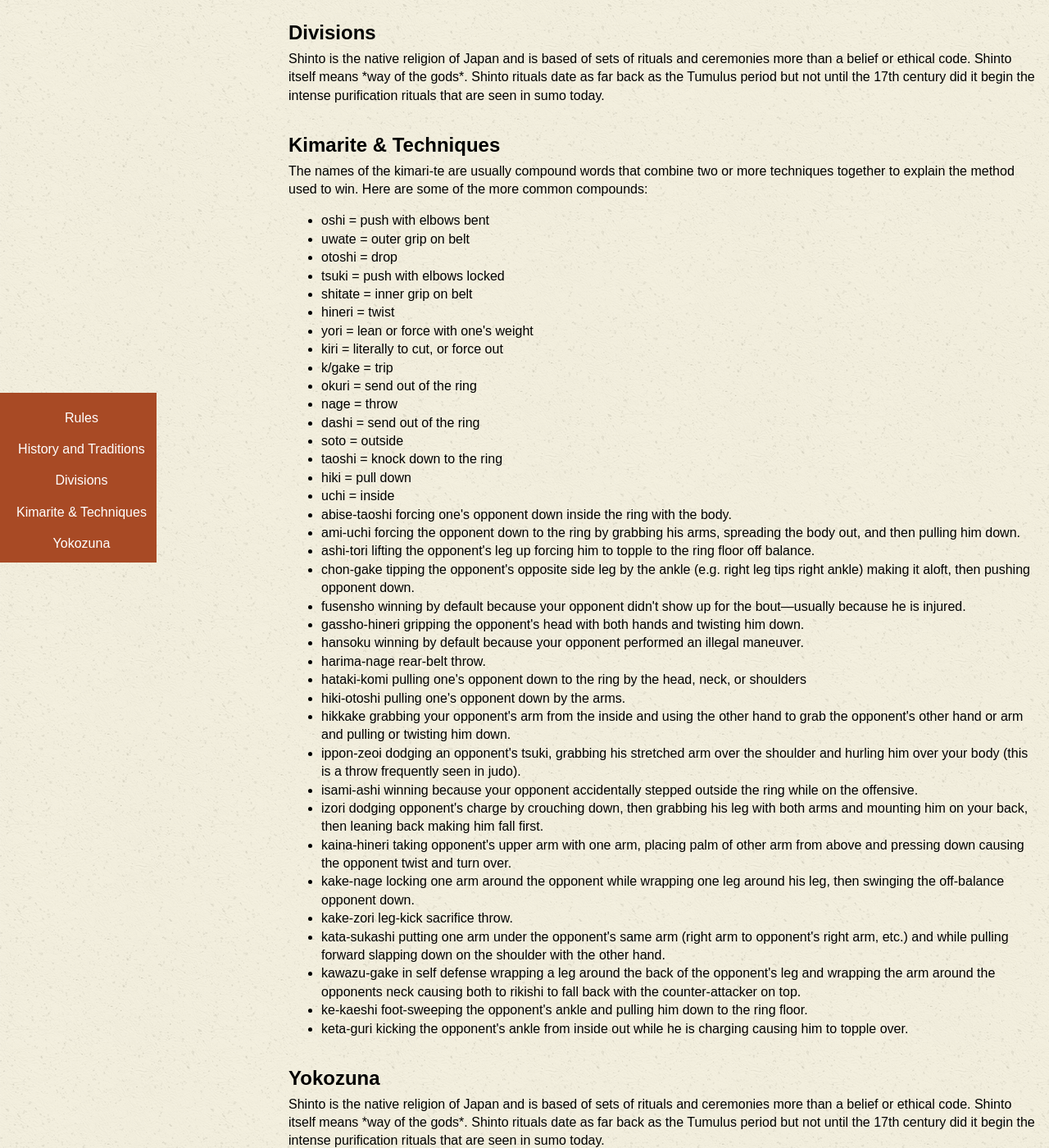
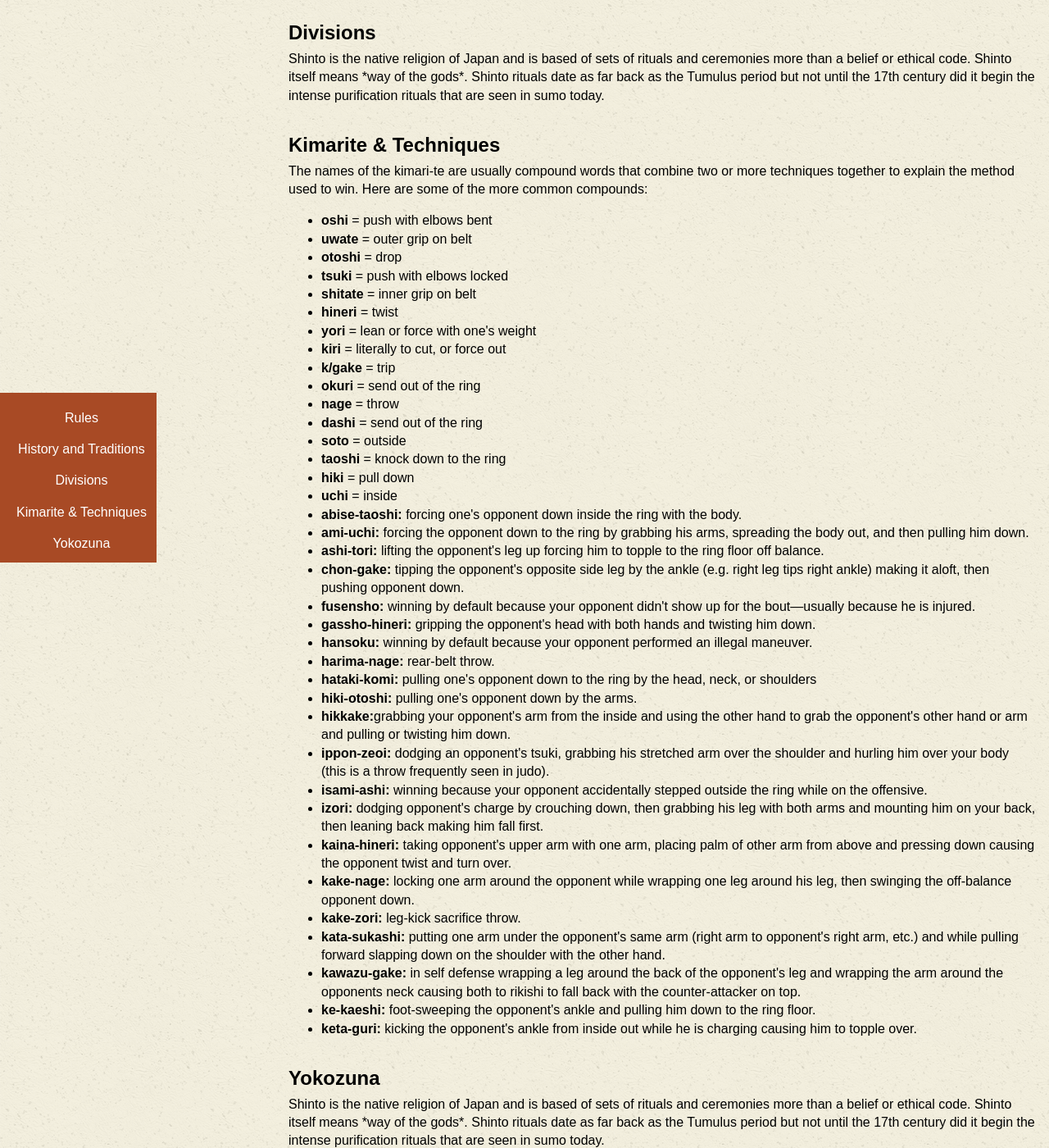
Before and after one commit to walkergrace/large-data-website, a Jekyll site: the page built from sport-of-sumo.html, in a window 1280 px wide and 1400 px high, scrolled down 1231 px. Shown: the whole window at 82% size. Built offline with Jekyll 4.4.1, drawn with Linux system fonts in a browser that asks for light colours.

Commit message:
usability changes

```diff
--- a/_layouts/default.html
+++ b/_layouts/default.html
@@ -15,16 +15,16 @@
   <meta property="og:title" content="Sumo Wrestling - Discover the ancient Japanese sport">
   <meta property="og:url" content="http://www.sumowrestling.com">
   <!-- Image dimensions: minimum 200x200; recommended 1500x1500 -->
-  <meta property="og:image" content="http://fullurl.com/to-this/image.jpg">
+  <meta property="og:image" content="http://sumowrestling.com/to-this/image.jpg">
   <meta property="og:site_name" content="Sumo.com">
-  <meta property="og:description" content="Description of this page, same as meta description">
+  <meta property="og:description" content="Discover the ancient Japanese sport of Sumo Wrestling">
   <!--TWITTER-->
   <meta name="twitter:card" content="summary">
   <meta name="twitter:title" content="Sumo Wrestling - Discover the ancient Japanese sport">
   <meta name="twitter:url" content="http://sumowrestling.com">
-  <meta name="twitter:description" content="Description of this page, same as meta description">
+  <meta name="twitter:description" content="Discover the ancient Japanese sport of Sumo Wrestling">
   <!-- The image should be 120x120 pixels in dimension -->
-  <meta name="twitter:image" content="http://fullurl.com/to-this/image.jpg">
+  <meta name="twitter:image" content="http://sumowrestling.com/to-this/image.jpg">
 </head>
 
 <body>
--- a/aboutsumo.html
+++ b/aboutsumo.html
@@ -30,7 +30,7 @@ layout: default
 						the gods during festivals. Very little time is actually spend grappling,
 						most of their time is spent performing ceremonies rich in Shinto tradition.</p>
 
-					<img class="flex-img" src="img/sumo6.png">
+					<img class="flex-img" src="img/sumo6.png" alt="shinto temple">
 
 				<h2 id="shinto">Shinto</h2>
 					<p>Shinto is the native religion of Japan and is based of sets of rituals
--- a/sport-of-sumo.html
+++ b/sport-of-sumo.html
@@ -46,44 +46,44 @@ layout: default
 				<h2 id="techniques">Kimarite & Techniques</h2>
 					<p>The names of the kimari-te are usually compound words that combine two or more techniques together to explain the method used to win. Here are some of the more common compounds:</p>
 						<ul>
-							<li>oshi = push with elbows bent</li>
-							<li>uwate = outer grip on belt</li>
-							<li>otoshi = drop</li>
-							<li>tsuki = push with elbows locked</li>
-							<li>shitate = inner grip on belt</li>
-							<li>hineri = twist</li>
-							<li>yori = lean or force with one's weight</li>
-							<li>kiri = literally to cut, or force out</li>
-							<li>k/gake = trip</li>
-							<li>okuri = send out of the ring</li>
-							<li>nage = throw</li>
-							<li>dashi = send out of the ring</li>
-							<li>soto = outside</li>
-							<li>taoshi = knock down to the ring</li>
-							<li>hiki = pull down</li>
-							<li>uchi = inside</li>
+							<li><strong>oshi</strong> = push with elbows bent</li>
+							<li><strong>uwate</strong> = outer grip on belt</li>
+							<li><strong>otoshi</strong> = drop</li>
+							<li><strong>tsuki</strong> = push with elbows locked</li>
+							<li><strong>shitate</strong> = inner grip on belt</li>
+							<li><strong>hineri</strong> = twist</li>
+							<li><strong>yori</strong> = lean or force with one's weight</li>
+							<li><strong>kiri</strong> = literally to cut, or force out</li>
+							<li><strong>k/gake</strong> = trip</li>
+							<li><strong>okuri</strong> = send out of the ring</li>
+							<li><strong>nage</strong> = throw</li>
+							<li><strong>dashi</strong> = send out of the ring</li>
+							<li><strong>soto</strong> = outside</li>
+							<li><strong>taoshi</strong> = knock down to the ring</li>
+							<li><strong>hiki</strong> = pull down</li>
+							<li><strong>uchi</strong> = inside</li>
 
-						<li>abise-taoshi forcing one's opponent down inside the ring with the body.</li>
-						<li>ami-uchi forcing the opponent down to the ring by grabbing his arms, spreading the body out, and then pulling him down.</li>
-						<li>ashi-tori lifting the opponent's leg up forcing him to topple to the ring floor off balance.</li>
-						<li>chon-gake tipping the opponent's opposite side leg by the ankle (e.g. right leg tips right ankle) making it aloft, then pushing opponent down.</li>
-						<li>fusensho winning by default because your opponent didn't show up for the bout—usually because he is injured.</li>
-						<li>gassho-hineri gripping the opponent's head with both hands and twisting him down.</li>
-						<li>hansoku winning by default because your opponent performed an illegal maneuver.</li>
-						<li>harima-nage rear-belt throw.</li>
-						<li>hataki-komi pulling one's opponent down to the ring by the head, neck, or shoulders</li>
-						<li>hiki-otoshi pulling one's opponent down by the arms.</li>
-						<li>hikkake grabbing your opponent's arm from the inside and using the other hand to grab the opponent's other hand or arm and pulling or twisting him down.</li>
-						<li>ippon-zeoi dodging an opponent's tsuki, grabbing his stretched arm over the shoulder and hurling him over your body (this is a throw frequently seen in judo).</li>
-						<li>isami-ashi winning because your opponent accidentally stepped outside the ring while on the offensive.</li>
-						<li>izori dodging opponent's charge by crouching down, then grabbing his leg with both arms and mounting him on your back, then leaning back making him fall first.</li>
-						<li>kaina-hineri taking opponent's upper arm with one arm, placing palm of other arm from above and pressing down causing the opponent twist and turn over.</li>
-						<li>kake-nage locking one arm around the opponent while wrapping one leg around his leg, then swinging the off-balance opponent down.</li>
-						<li>kake-zori leg-kick sacrifice throw.</li>
-						<li>kata-sukashi putting one arm under the opponent's same arm (right arm to opponent's right arm, etc.) and while pulling forward slapping down on the shoulder with the other hand.</li>
-						<li>kawazu-gake in self defense wrapping a leg around the back of the opponent's leg and wrapping the arm around the opponents neck causing both to rikishi to fall back with the counter-attacker on top.</li>
-						<li>ke-kaeshi foot-sweeping the opponent's ankle and pulling him down to the ring floor.</li>
-						<li>keta-guri kicking the opponent's ankle from inside out while he is charging causing him to topple over.</li></p>
+						<li><strong>abise-taoshi:</strong> forcing one's opponent down inside the ring with the body.</li>
+						<li><strong>ami-uchi:</strong> forcing the opponent down to the ring by grabbing his arms, spreading the body out, and then pulling him down.</li>
+						<li><strong>ashi-tori:</strong> lifting the opponent's leg up forcing him to topple to the ring floor off balance.</li>
+						<li><strong>chon-gake:</strong> tipping the opponent's opposite side leg by the ankle (e.g. right leg tips right ankle) making it aloft, then pushing opponent down.</li>
+						<li><strong>fusensho:</strong> winning by default because your opponent didn't show up for the bout—usually because he is injured.</li>
+						<li><strong>gassho-hineri:</strong> gripping the opponent's head with both hands and twisting him down.</li>
+						<li><strong>hansoku:</strong> winning by default because your opponent performed an illegal maneuver.</li>
+						<li><strong>harima-nage:</strong> rear-belt throw.</li>
+						<li><strong>hataki-komi:</strong> pulling one's opponent down to the ring by the head, neck, or shoulders</li>
+						<li><strong>hiki-otoshi:</strong> pulling one's opponent down by the arms.</li>
+						<li><strong>hikkake:</strong>grabbing your opponent's arm from the inside and using the other hand to grab the opponent's other hand or arm and pulling or twisting him down.</li>
+						<li><strong>ippon-zeoi:</strong> dodging an opponent's tsuki, grabbing his stretched arm over the shoulder and hurling him over your body (this is a throw frequently seen in judo).</li>
+						<li><strong>isami-ashi:</strong> winning because your opponent accidentally stepped outside the ring while on the offensive.</li>
+						<li><strong>izori:</strong> dodging opponent's charge by crouching down, then grabbing his leg with both arms and mounting him on your back, then leaning back making him fall first.</li>
+						<li><strong>kaina-hineri:</strong> taking opponent's upper arm with one arm, placing palm of other arm from above and pressing down causing the opponent twist and turn over.</li>
+						<li><strong>kake-nage:</strong> locking one arm around the opponent while wrapping one leg around his leg, then swinging the off-balance opponent down.</li>
+						<li><strong>kake-zori:</strong> leg-kick sacrifice throw.</li>
+						<li><strong>kata-sukashi:</strong> putting one arm under the opponent's same arm (right arm to opponent's right arm, etc.) and while pulling forward slapping down on the shoulder with the other hand.</li>
+						<li><strong>kawazu-gake:</strong> in self defense wrapping a leg around the back of the opponent's leg and wrapping the arm around the opponents neck causing both to rikishi to fall back with the counter-attacker on top.</li>
+						<li><strong>ke-kaeshi:</strong> foot-sweeping the opponent's ankle and pulling him down to the ring floor.</li>
+						<li><strong>keta-guri:</strong> kicking the opponent's ankle from inside out while he is charging causing him to topple over.</li></p>
 					</ul>
 				<h2 id="yokozuna">Yokozuna</h2>
 					<p>Shinto is the native religion of Japan and is based of sets of rituals
```
